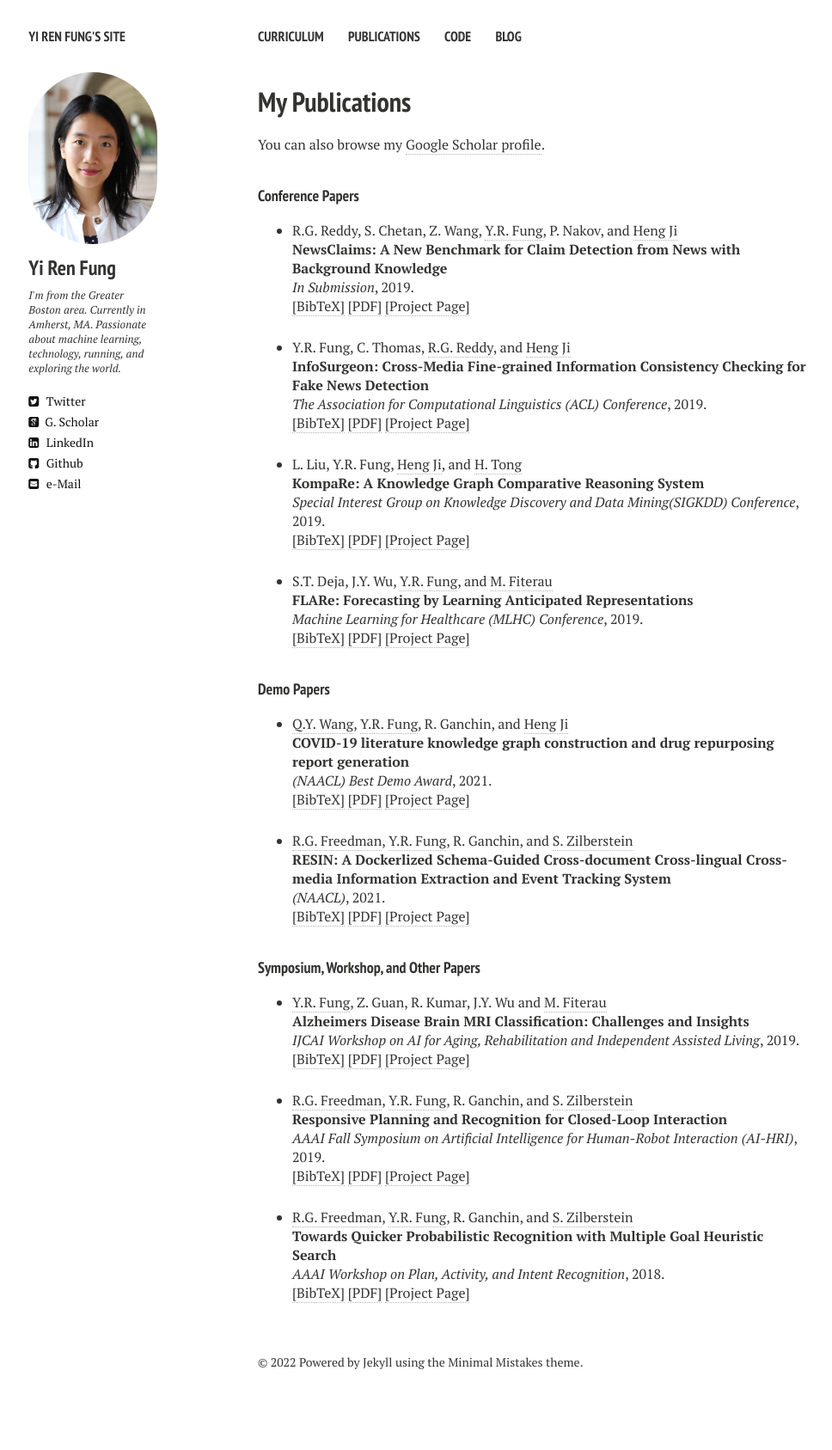
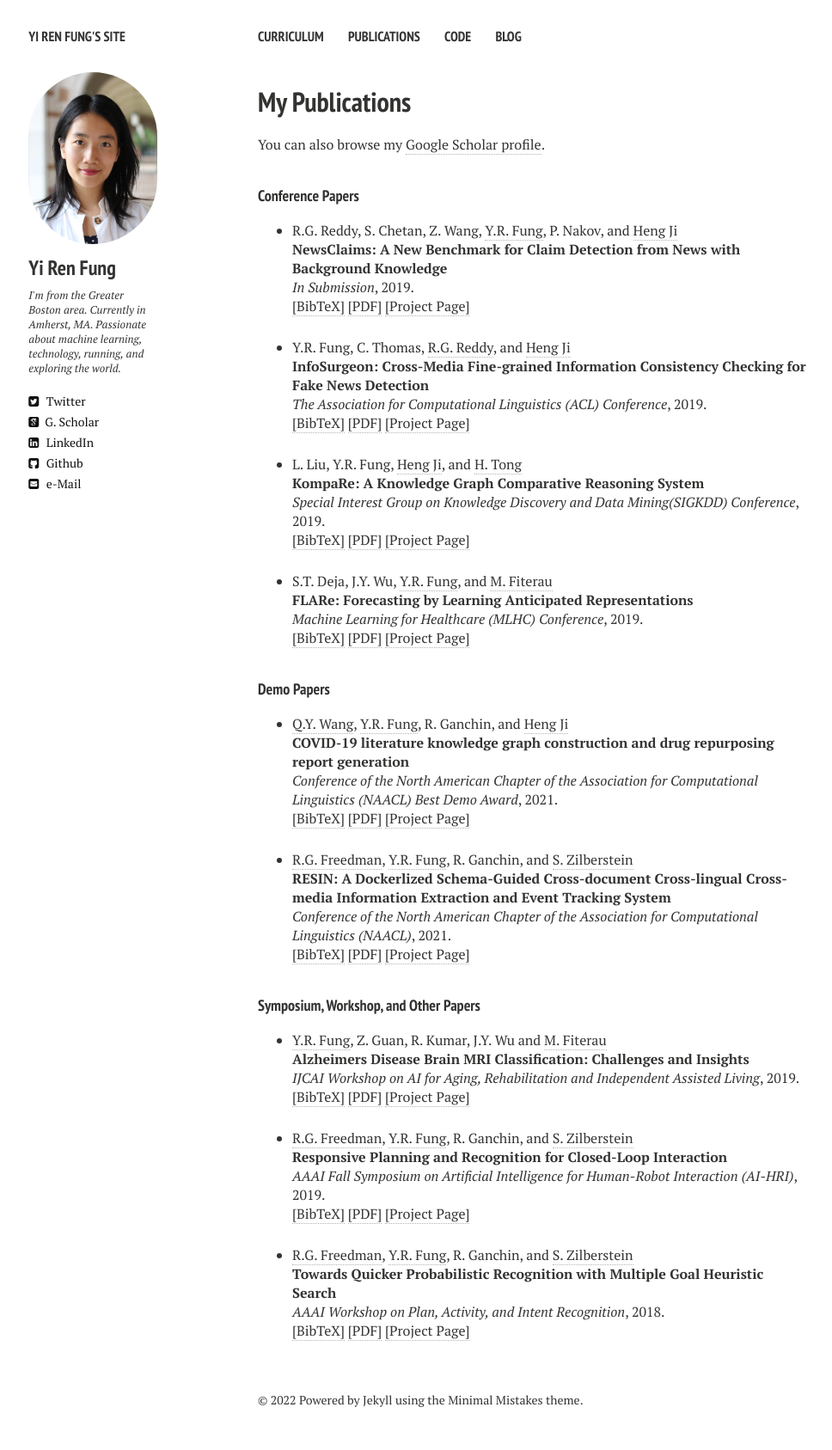
Before and after one commit to yrf1/yrf1.github.io, a Jekyll site: the page built from publications.md, in a window 1280 px wide. Shown: the whole page at 86% size, without its empty margins (20-988 px from the left). Built offline with Jekyll 4.4.1, drawn with Linux system fonts in a browser that asks for light colours; nearby versions of some CDN libraries; before the commit the page ends 1643 px from its top, so only the background shows below that.

Commit message:
Update webpage

```diff
--- a/_layouts/publications.html
+++ b/_layouts/publications.html
@@ -187,7 +187,7 @@ S.T. Deja, J.Y. Wu, <a href="yrf1.github.io" target="_blank">Y.R. Fung</a>, and
 <li ><p>
 <a href="https://people.cs.umass.edu/~freedman/" target="_blank">Q.Y. Wang</a>, <a href="yrf1.github.io" target="_blank">Y.R. Fung</a>, R. Ganchin, and <a href="https://groups.cs.umass.edu/shlomo/" target="_blank">Heng Ji</a>
 <br><b>COVID-19 literature knowledge graph construction and drug repurposing report generation</b><br>
-<i>(NAACL) Best Demo Award</i>,
+<i>Conference of the North American Chapter of the Association for Computational Linguistics (NAACL) Best Demo Award</i>,
 2021.
 <br />
 <a href="javascript:toggleBibtex('Freedman2019')">[BibTeX]</a>
@@ -209,7 +209,7 @@ S.T. Deja, J.Y. Wu, <a href="yrf1.github.io" target="_blank">Y.R. Fung</a>, and
 <li ><p>
 <a href="https://people.cs.umass.edu/~freedman/" target="_blank">R.G. Freedman</a>, <a href="yrf1.github.io" target="_blank">Y.R. Fung</a>, R. Ganchin, and <a href="https://groups.cs.umass.edu/shlomo/" target="_blank">S. Zilberstein</a>
 <br><b>RESIN: A Dockerlized Schema-Guided Cross-document Cross-lingual Cross-media Information Extraction and Event Tracking System</b><br>
-<i> (NAACL)</i>,
+<i> Conference of the North American Chapter of the Association for Computational Linguistics (NAACL)</i>,
 2021.
 <br />
 <a href="javascript:toggleBibtex('Freedman2019')">[BibTeX]</a>
```
